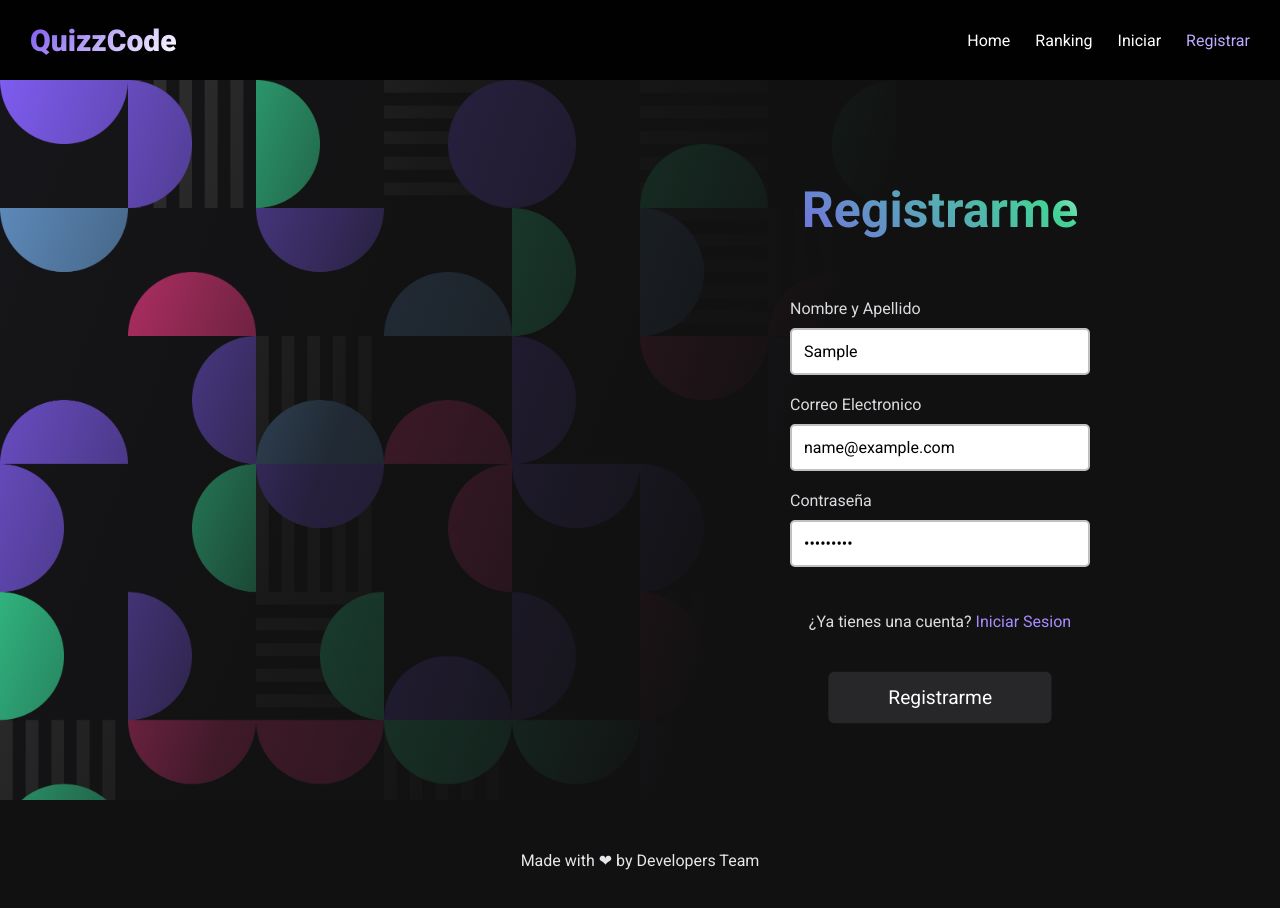
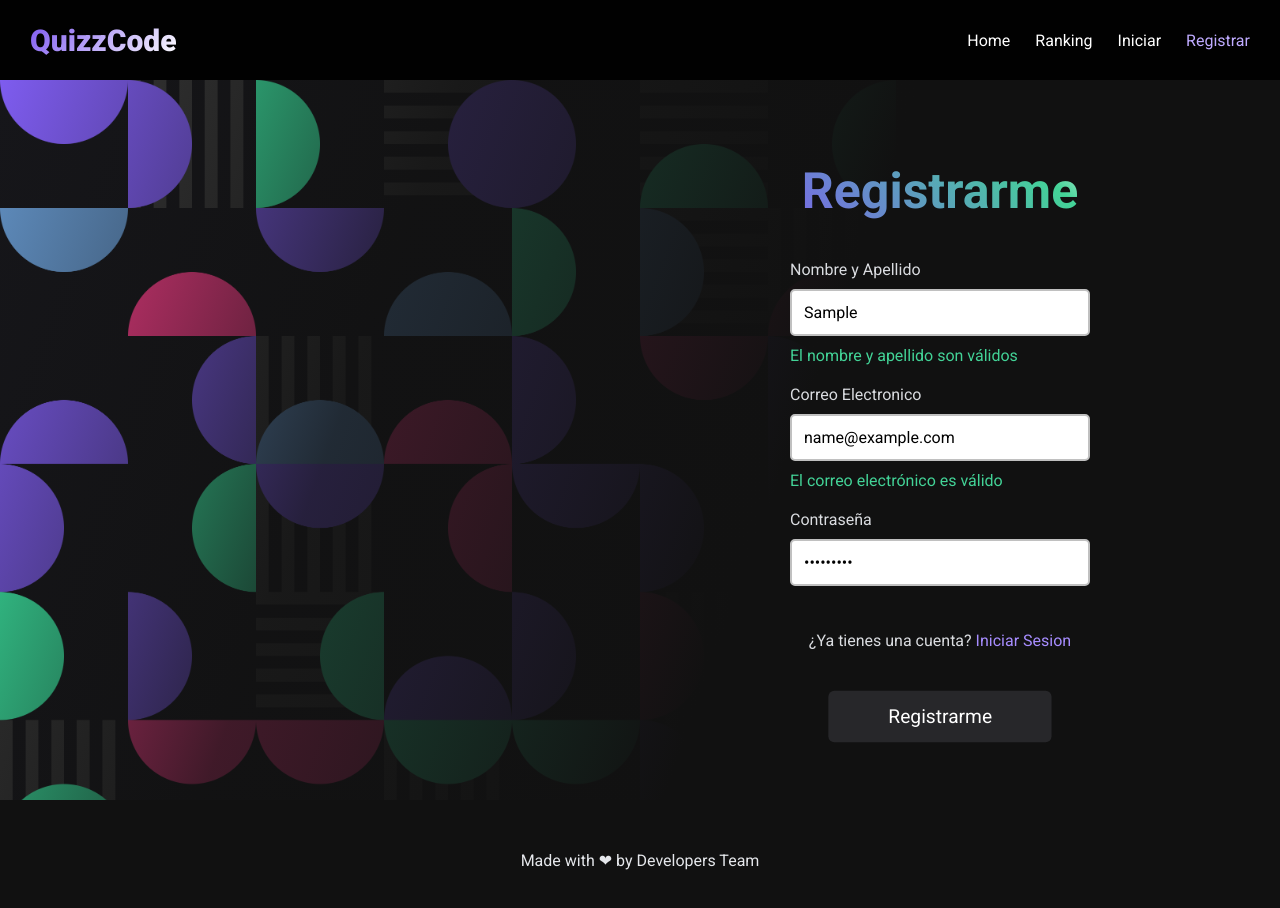
Before and after one commit to jaenfigueroa/quizz-code-client, a React (Vite) app: page /register in a window 1280 px wide. Both pictures are taken after typing "Sample", "name@example.com", "Sample123" into the empty fields and a click on the input "Registrarme". Shown: the top 908 px of the page. Built offline with nearby package versions, Linux system fonts and the light colour scheme.

Commit message:
add test to forms

```diff
--- a/src/components/FormLog/FormLog.css
+++ b/src/components/FormLog/FormLog.css
@@ -27,7 +27,6 @@
   flex-direction: column;
   justify-content: center;
   align-items: center;
-  /* padding: 7rem 0; */
 
   /* border: 1px dashed yellow; */
 }
@@ -52,6 +51,7 @@
   /* border: 1px dashed red; */
 }
 
+/* FORMULARIO */
 .formlog__form{
   display: flex;
   flex-direction: column;
@@ -63,6 +63,7 @@
   /* border: 1px dashed blue; */
 }
 
+/* INPUTSS */
 .formlog__form label{
   display: flex;
   flex-direction: column;
@@ -83,6 +84,23 @@
   border: 2px solid var(--blue-3);
 }
 
+.form-log__ask{
+  padding: 1rem;
+  text-align: center;
+  color: #dadce0;
+  margin: 1.5rem;
+}
+
+/* PREGUNTA OPCIONAL */
+.form-log__ask a{
+  color: var(--blue-3);
+}
+.form-log__ask a:hover{
+  text-decoration: underline;
+}
+
+/* BOTON ENVIAR FORMULARIO */
+
 .formlog__form input[type=submit]{
   border: none;
   padding: 1rem 3rem;
@@ -97,22 +115,7 @@
   transform: scale(1.2);
 }
 
-.form-log__ask{
-  padding: 1rem;
-  text-align: center;
-  color: #dadce0;
-  margin: 1.5rem;
 
-  /* border: 1px dashed violet; */
-}
-
-.form-log__ask a{
-  color: var(--blue-3);
-  transition: 300ms;
-}
-.form-log__ask a:hover{
-  color: var(--blue);
-}
 
 @media (min-width: 720px) {
   .formlog{
@@ -153,7 +156,9 @@
 
   .formlog__title{
     font-size: 5rem;
-    padding: 2rem 0 5rem 0;
+    /* padding: 2rem 0 5rem 0; */
+    /* padding: 2rem 0 4rem 0; */
+    padding: 2rem 0 3rem 0;
   }
 
   .formlog__form input{
--- a/src/components/FormLog/FormLog.jsx
+++ b/src/components/FormLog/FormLog.jsx
@@ -24,6 +24,7 @@ export const FormLog = ({ title, inputs, sendText, other, route }) => {
   }
 
 
+
   ////////////////////////////////////
   return (
 
@@ -44,7 +45,7 @@ export const FormLog = ({ title, inputs, sendText, other, route }) => {
             {other} {/* TEXTO PARA NAVEGAR A LA OTRA SECCION */}
 
             {/* BOTON ENVIAR */}
-            <input type="submit" value={sendText} />
+            <input type="submit" value={sendText}/>
           </form>
         </div>
 
--- /dev/null
+++ b/src/components/FormLog/InputForm/InputForm.css
@@ -0,0 +1,7 @@
+.input-form__message{
+  color: var(--green);
+}
+
+.input-form__message--red{
+  color: var(--red-2);
+}
--- a/src/components/FormLog/InputForm/InputForm.jsx
+++ b/src/components/FormLog/InputForm/InputForm.jsx
@@ -1,13 +1,34 @@
-import React from 'react'
+import React, { useState } from 'react'
+import './InputForm.css'
 
 /////////////////////////////////////////////
-export const InputForm = ({label, type, name }) => {
+export const InputForm = ({ label, type, name, validator = null }) => {
 
+  const [test, setTest] = useState({ result: true, message: '' })
+
+  //VALIDAR SI PASA EL TEST, EL VALOR QUE SE ESCRIBE EN EL INPUT
+  const getTest = (e) => {
+
+    //solo si tiene un validador asignado
+    if (validator !== null) {
+      const results = validator(e.target.value)
+
+      setTest(results)
+    }
+
+  }
 
   /////////////////////////////////////////////
   return (
     <label>{label}
-      <input type={type} name={name} />
+      <input type={type} name={name} onChange={getTest} autoComplete='off' required/>
+      {
+        test.message && (
+          <span className={`input-form__message ${!test.result && 'input-form__message--red'}`}>
+            {test.message}
+          </span>
+        )
+      }
     </label>
   )
 }
--- /dev/null
+++ b/src/helpers/test/testEmail.js
@@ -0,0 +1,17 @@
+const regex = /^[^\s@]+@[^\s@]+\.[^\s@]+$/
+
+///////////////////////////////////////////////////////
+export const testEmail = (email = 'juan.perez@example.com') => {
+
+  if(regex.test(email)){
+    return {
+      result: true,
+      message: 'El correo electrónico es válido'
+    }
+  } else{
+    return {
+      result: false,
+      message: 'El correo electrónico no es válido'
+    }
+  }
+}
--- /dev/null
+++ b/src/helpers/test/testName.js
@@ -0,0 +1,18 @@
+const regex = /^[a-zA-ZÀ-ÖØ-öø-ÿ\s]+$/
+
+///////////////////////////////////////////////////////
+export const testName = (name) => {
+
+  if (regex.test(name)) {
+    return {
+      result: true,
+      message: 'El nombre y apellido son válidos'
+    }
+  } else{
+    return {
+      result: false,
+      message: 'El nombre y/o apellido no son válidos'
+    }
+  }
+
+}
--- a/src/pages/Login/Login.jsx
+++ b/src/pages/Login/Login.jsx
@@ -2,6 +2,8 @@ import React from 'react'
 import { FormLog } from '../../components/FormLog/FormLog'
 import { Link } from 'react-router-dom'
 import { InputForm } from '../../components/FormLog/InputForm/InputForm'
+import { testName } from '../../helpers/test/testName'
+import { testEmail } from '../../helpers/test/testEmail'
 
 //////////////////////////////////////////
 export const Login = () => {
@@ -14,7 +16,7 @@ export const Login = () => {
 
       inputs={
         <>
-          <InputForm label='Correo Electronico' type='email' name='email'/>
+          <InputForm label='Correo Electronico' type='email' name='email' validator={testEmail}/>
           <InputForm label='Contraseña' type='password' name='password'/>
         </>
       }
--- a/src/pages/Register/Register.jsx
+++ b/src/pages/Register/Register.jsx
@@ -2,6 +2,8 @@ import React from 'react'
 import { FormLog } from '../../components/FormLog/FormLog'
 import { Link } from 'react-router-dom'
 import { InputForm } from '../../components/FormLog/InputForm/InputForm'
+import { testName } from '../../helpers/test/testName'
+import { testEmail } from '../../helpers/test/testEmail'
 
 /////////////////////////////////////////
 export const Register = () => {
@@ -14,9 +16,9 @@ export const Register = () => {
 
       inputs={
         <>
-          <InputForm label='Nombre y Apellido' type='text' name='name'/>
-          <InputForm label='Correo Electronico' type='email' name='email'/>
-          <InputForm label='Contraseña' type='password' name='passwword'/>
+          <InputForm label='Nombre y Apellido' type='text' name='name' validator={testName}/>
+          <InputForm label='Correo Electronico' type='email' name='email' validator={testEmail}/>
+          <InputForm label='Contraseña' type='password' name='password'/>
         </>
       }
 
--- a/src/styles/colors.css
+++ b/src/styles/colors.css
@@ -25,7 +25,6 @@
   --blue-6: #5842a2;
   --green: #43d397;
   --green-2: #24ab73;
-  /* --red: #a52c3d; */
-  /* --red: #FF3D8B; */
   --red: #f40f6a;
+  --red-2: #FF3D8B;
 }
```
